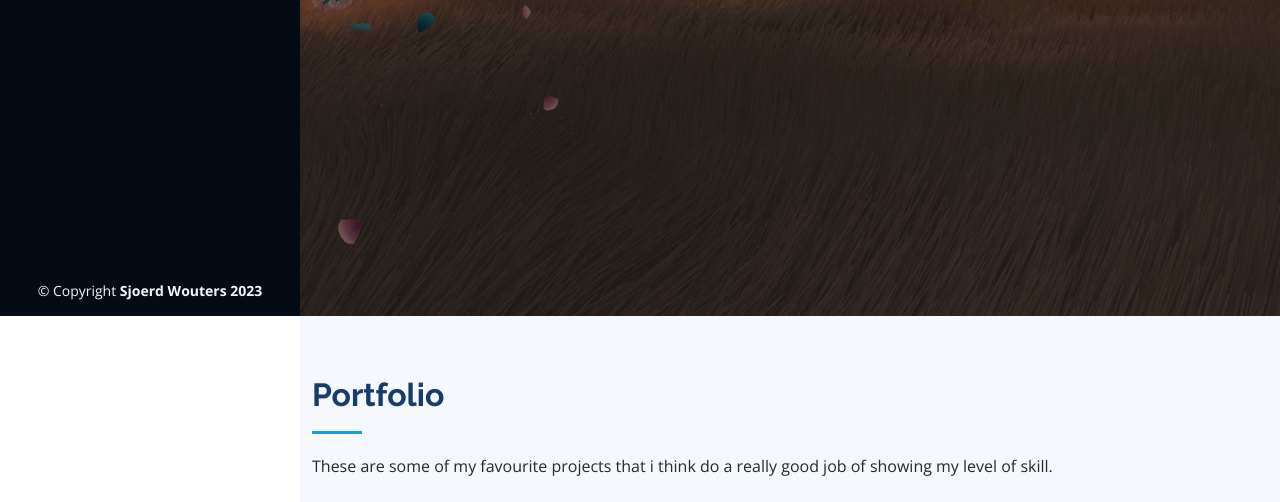
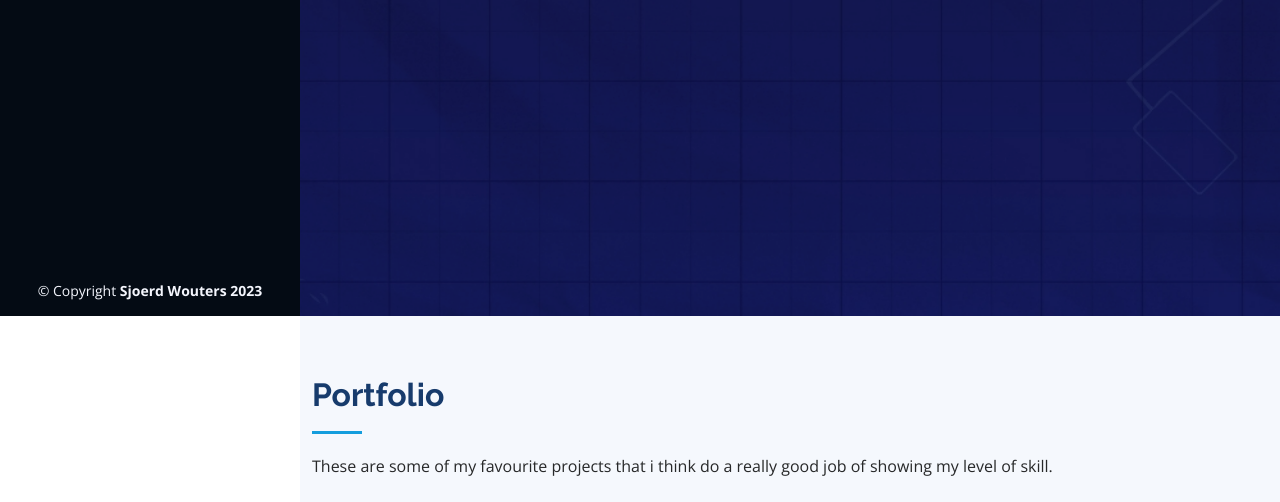
Before and after one commit to sjoerdev/portfolio, a plain HTML site: page index.html in a window 1280 px wide. Shown: the part 484-986 px from the top of the page. Drawn offline with nearby package versions, Linux system fonts and the light colour scheme.

Commit message:
change banner

```diff
--- a/assets/css/style.css
+++ b/assets/css/style.css
@@ -228,7 +228,7 @@ h6 {
 #hero {
   width: 100%;
   height: 100vh;
-  background: url("../img/flower.jpg") top center;
+  background: url("../img/blueprint.jpg") top center;
   background-size: cover;
 }
 
```
Also changed, not shown: assets/img/blueprint.jpg (added).
